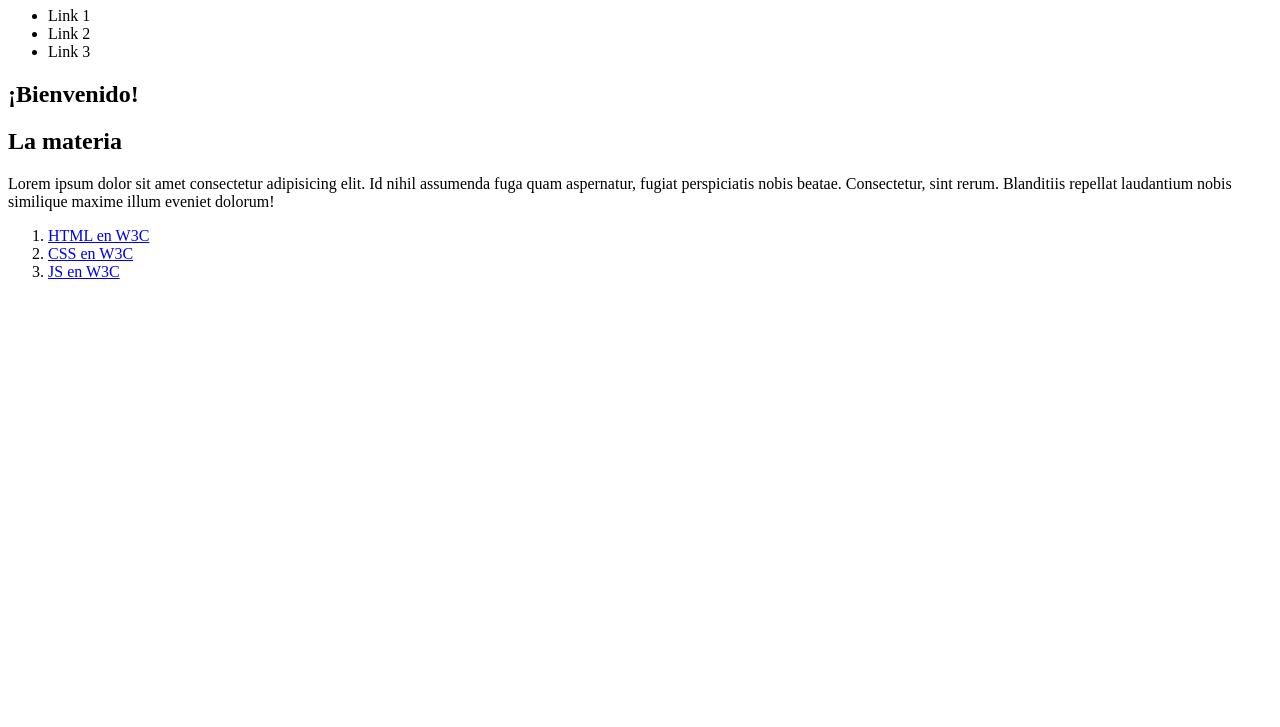
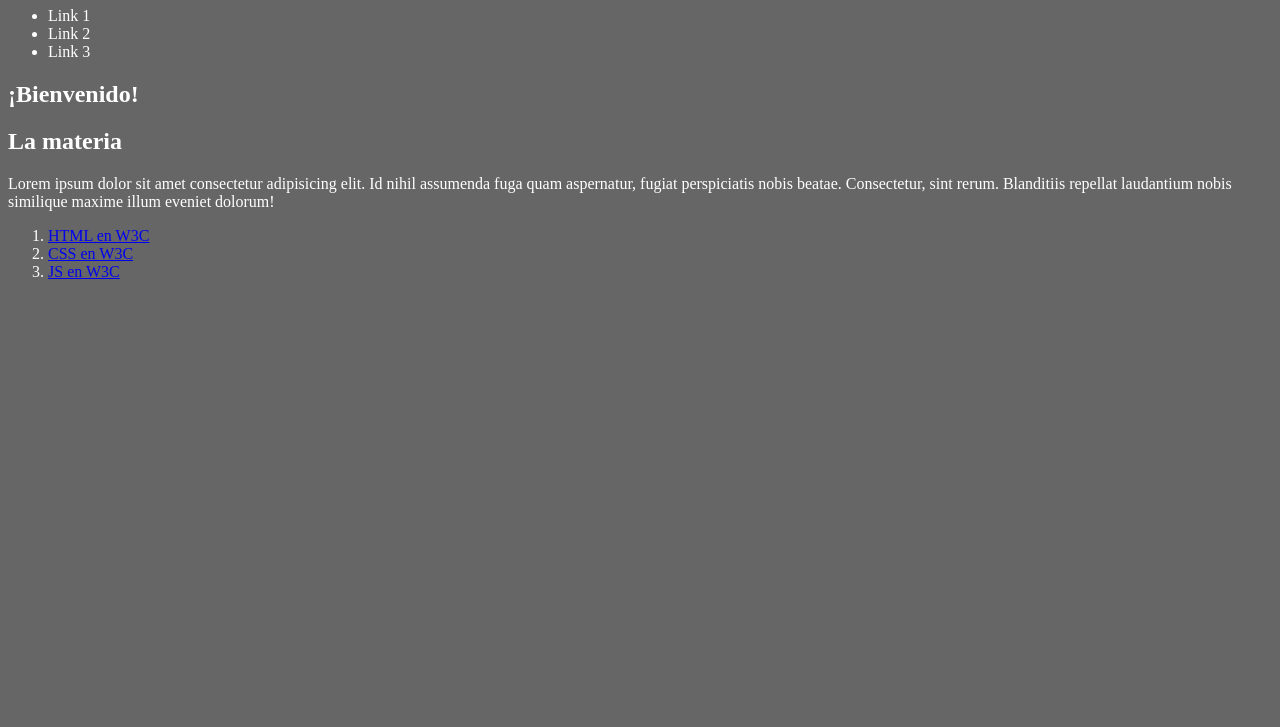
Before and after one commit to Agustina-DaCruz/AppWebClienteClase, a plain HTML site: page index.html in a window 1280 px wide. Shown: the part 73-800 px from the top of the page. Drawn offline with Linux system fonts and the light colour scheme.

Commit message:
Actualización y creación HTML, CSS y README
Se actualizó el HTML y se crearon los archivos de CSS y README

```diff
--- /dev/null
+++ b/css/estilos.css
@@ -0,0 +1,4 @@
+body{
+    background-color:#666;
+    color: #fff;
+}
--- a/index.html
+++ b/index.html
@@ -3,6 +3,7 @@
 <head>
     <meta charset="UTF-8">
     <meta name="viewport" content="width=device-width, initial-scale=1.0">
+    <link rel="stylesheet" href="css/estilos.css">
     <title>Document</title>
 </head>
 <body>
@@ -26,9 +27,9 @@
             <h1>La materia</h1>
             <p>Lorem ipsum dolor sit amet consectetur adipisicing elit. Id nihil assumenda fuga quam aspernatur, fugiat perspiciatis nobis beatae. Consectetur, sint rerum. Blanditiis repellat laudantium nobis similique maxime illum eveniet dolorum!</p>
             <ol>
-                <li><a href="https://www.mercadolibre.com.ar/" target="_blank" rel="noopener noreferrer">HTML en W3C</a></li>
-                <li><a href="https://www.mercadolibre.com.ar/" target="_blank" rel="noopener noreferrer">CSS en W3C</a></li>
-                <li><a href="https://www.mercadolibre.com.ar/" target="_blank" rel="noopener noreferrer">JS en W3C</a></li>
+                <li><a href="https://www.w3schools.com/html/" target="_blank" rel="noopener noreferrer">HTML en W3C</a></li>
+                <li><a href="https://www.w3schools.com/css/" target="_blank" rel="noopener noreferrer">CSS en W3C</a></li>
+                <li><a href="https://www.w3schools.com/js/" target="_blank" rel="noopener noreferrer">JS en W3C</a></li>
             </ol>
         </section>
 
```
Also changed, not shown: 1 other file.
